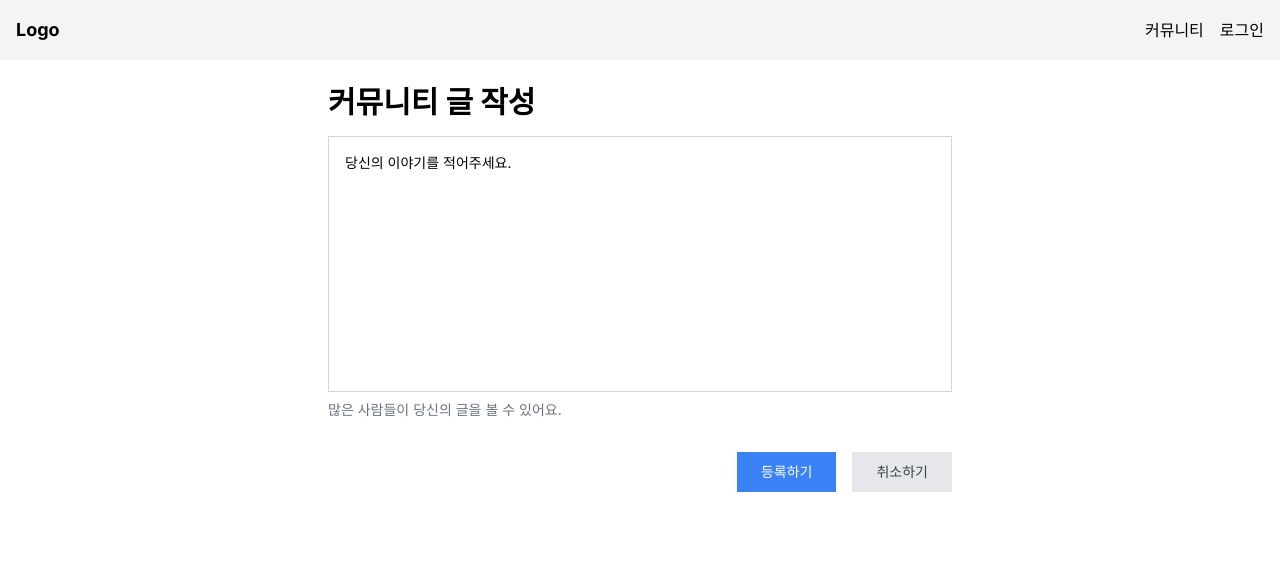
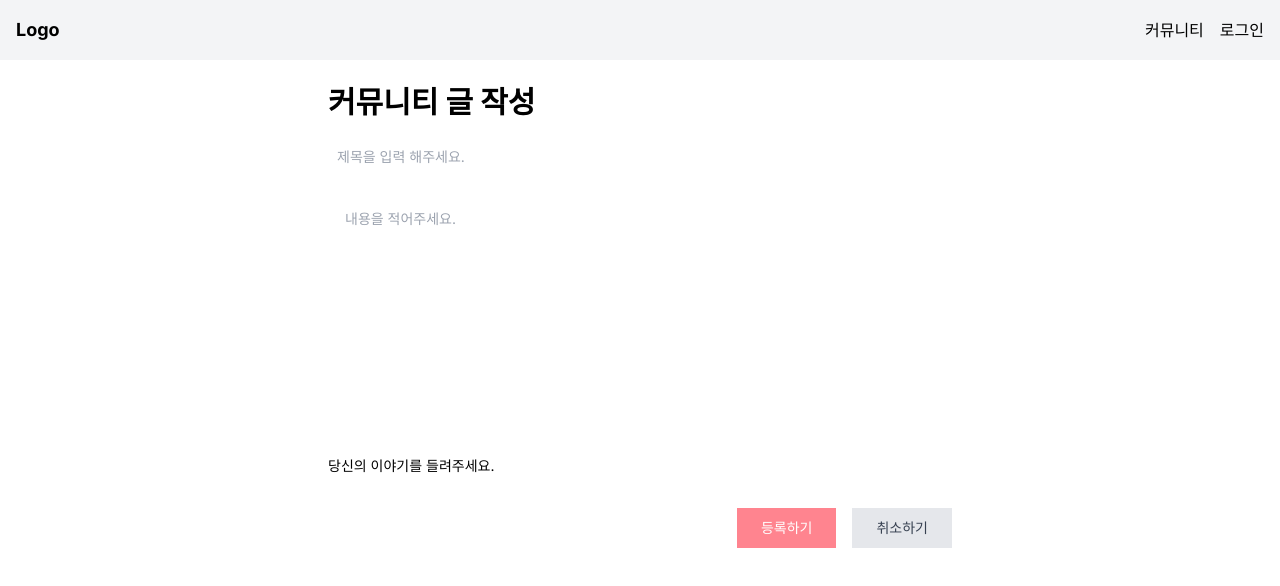
Before and after one commit to B-09-NBC-Final/Health-Protect-Me, a Next.js app: page /posting in a window 1280 px wide. Shown: the top 586 px of the page. Built offline with nearby package versions, Linux system fonts and the light colour scheme.

Commit message:
update: 커뮤니티 게시글 작성 UI 구현 완료

```diff
--- /dev/null
+++ b/src/components/Contents/Posting/Btn/TextareatBtn.tsx
@@ -0,0 +1,18 @@
+import { Button } from '@/components/ui/button';
+
+const TextareatBtn = () => {
+  return (
+    <>
+      <div className="flex justify-end space-x-4">
+        <Button className="px-6 py-2 bg-[#FF848F] text-white rounded-lg hover:bg-[#FF7A85] transition duration-300">
+          등록하기
+        </Button>
+        <Button className="px-6 py-2 bg-gray-200 text-gray-700 rounded-lg hover:bg-gray-300 transition duration-300">
+          취소하기
+        </Button>
+      </div>
+    </>
+  );
+};
+
+export default TextareatBtn;
--- a/src/components/Contents/Posting/PostingMain.tsx
+++ b/src/components/Contents/Posting/PostingMain.tsx
@@ -1,4 +1,3 @@
-import React from 'react';
 import TextareatPage from './Textarea/TextareatPage';
 
 const PostingMain = () => {
--- a/src/components/Contents/Posting/Textarea/TextareatPage.tsx
+++ b/src/components/Contents/Posting/Textarea/TextareatPage.tsx
@@ -1,27 +1,25 @@
-import React from 'react';
 import { Textarea } from '@/components/ui/textarea';
-import { Button } from '@/components/ui/button';
+import TextareatBtn from '../Btn/TextareatBtn';
+import { Input } from '@/components/ui/input';
 
 const TextareaPage = () => {
   return (
     <div className="max-w-2xl mx-auto p-6">
       <div className="mb-8">
         <h1 className="text-3xl font-bold mb-4">커뮤니티 글 작성</h1>
+        <Input
+          type="text"
+          placeholder="제목을 입력 해주세요."
+          className="w-full p-2 mb-4 border-b border-transparent focus:border-[#FF7A85] focus:outline-none transition-colors duration-300 placeholder-gray-400 text-black"
+        />
         <Textarea
-          placeholder="당신의 이야기를 적어주세요."
+          placeholder="내용을 적어주세요."
           id="message-2"
-          className="w-full h-64 p-4 border border-gray-300 rounded-lg focus:ring-2 focus:ring-blue-500 focus:border-transparent resize-none"
+          className="w-full h-64 p-4 border-transparent rounded-lg focus:ring-2 focus:ring-[#FF7A85] focus:border-[#FF7A85] outline-none transition-all duration-300 resize-none placeholder-gray-400 text-black"
         />
-        <p className="mt-2 text-sm text-gray-500">많은 사람들이 당신의 글을 볼 수 있어요.</p>
+        <p className="mt-2 text-sm text-black">당신의 이야기를 들려주세요.</p>
       </div>
-      <div className="flex justify-end space-x-4">
-        <Button className="px-6 py-2 bg-blue-500 text-white rounded-lg hover:bg-blue-600 transition duration-300">
-          등록하기
-        </Button>
-        <Button className="px-6 py-2 bg-gray-200 text-gray-700 rounded-lg hover:bg-gray-300 transition duration-300">
-          취소하기
-        </Button>
-      </div>
+      <TextareatBtn />
     </div>
   );
 };
--- /dev/null
+++ b/src/components/ui/input.tsx
@@ -0,0 +1,22 @@
+import * as React from 'react';
+
+import { cn } from '@/lib/utils';
+
+export interface InputProps extends React.InputHTMLAttributes<HTMLInputElement> {}
+
+const Input = React.forwardRef<HTMLInputElement, InputProps>(({ className, type, ...props }, ref) => {
+  return (
+    <input
+      type={type}
+      className={cn(
+        'flex h-10 w-full rounded-md border border-input bg-background px-3 py-2 text-sm ring-offset-background file:border-0 file:bg-transparent file:text-sm file:font-medium  focus-visible:outline-none focus-visible:ring-2 focus-visible:ring-ring focus-visible:ring-offset-2 disabled:cursor-not-allowed disabled:opacity-50',
+        className
+      )}
+      ref={ref}
+      {...props}
+    />
+  );
+});
+Input.displayName = 'Input';
+
+export { Input };
--- a/src/components/ui/textarea.tsx
+++ b/src/components/ui/textarea.tsx
@@ -8,7 +8,7 @@ const Textarea = React.forwardRef<HTMLTextAreaElement, TextareaProps>(({ classNa
   return (
     <textarea
       className={cn(
-        'flex min-h-[80px] w-full rounded-md border border-input bg-background px-3 py-2 text-sm ring-offset-background placeholder:text-muted-foreground focus-visible:outline-none focus-visible:ring-2 focus-visible:ring-ring focus-visible:ring-offset-2 disabled:cursor-not-allowed disabled:opacity-50',
+        'flex min-h-[80px] w-full rounded-md border border-input bg-background px-3 py-2 text-sm ring-offset-background focus-visible:outline-none focus-visible:ring-2 focus-visible:ring-ring focus-visible:ring-offset-2 disabled:cursor-not-allowed disabled:opacity-50',
         className
       )}
       ref={ref}
```
